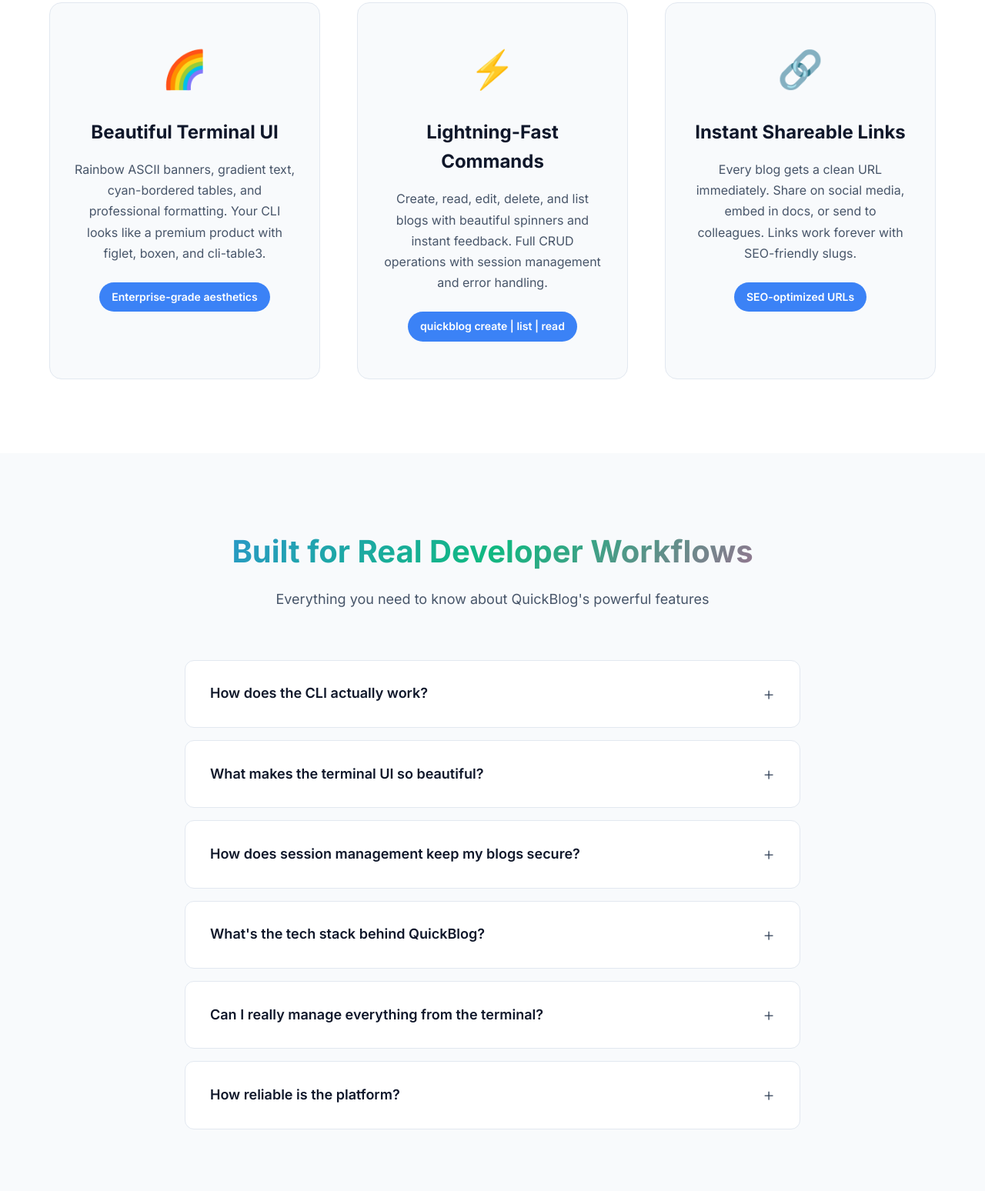
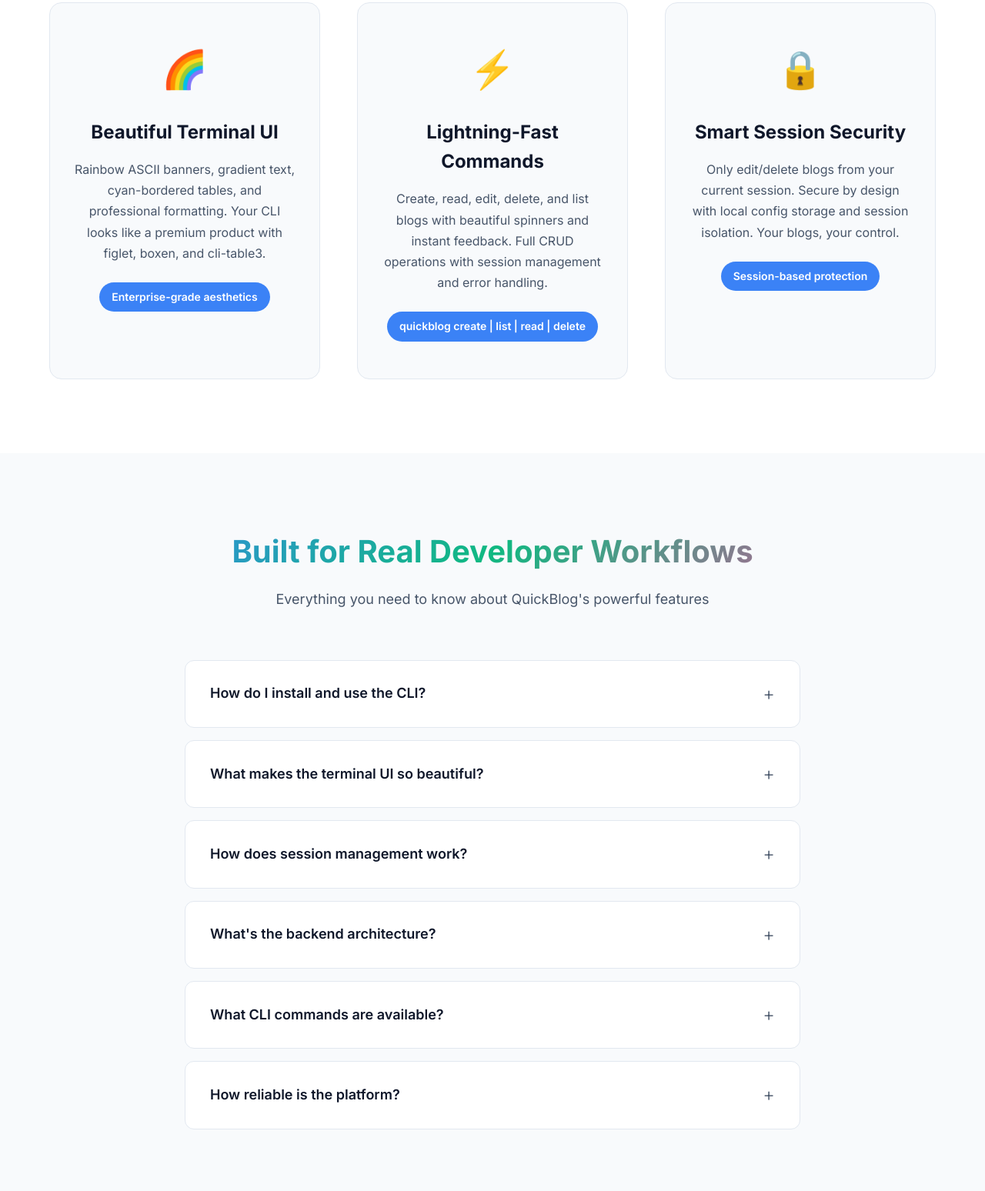
Before and after one commit to Divya4879/QuickBlog, a website: page index.html in a window 1280 px wide. Shown: the part 1146-2694 px from the top of the page at 77% size. Drawn offline with Linux system fonts and the light colour scheme.

Commit message:
Update FAQ with real, accurate content based on actual codebase

```diff
--- a/index.html
+++ b/index.html
@@ -35,11 +35,15 @@
             <div class="container" style="margin-top: 5rem;">
                 <div class="hero-content">
                     <h1 class="hero-title">
-                        <span class="gradient-text">Blog From Your Terminal Get Shareable Links</span><br>
+                        <span class="gradient-text">Write anywhere<br>
+                            Publish instantly<br>
+                            Share everywhere</span><br>
                     </h1>
                     <p class="hero-subtitle">
-                        Professional CLI tool for developers. Write, publish, and manage blogs without leaving your terminal.
-                        Beautiful formatting, session management, and instant shareable links.
+                        A simple yet powerful CLI tool for anyone with something to share.
+                        Write, format, and publish blogs easily from your terminal, no technical expertise needed.
+
+                        Beautiful formatting & instant links, because real people are sharing.
                     </p>
                     <div class="hero-cta">
                         <a href="/create-new.html" class="btn-cta">
@@ -75,14 +79,15 @@
                         <div class="feature-icon">⚡</div>
                         <h3>Lightning-Fast Commands</h3>
                         <p>Create, read, edit, delete, and list blogs with beautiful spinners and instant feedback. Full CRUD operations with session management and error handling.</p>
-                        <div class="feature-stat">quickblog create | list | read</div>
+                        <div class="feature-stat">quickblog create | list | read | delete</div>
                     </div>
 
                     <div class="feature-card">
-                        <div class="feature-icon">🔗</div>
-                        <h3>Instant Shareable Links</h3>
-                        <p>Every blog gets a clean URL immediately. Share on social media, embed in docs, or send to colleagues. Links work forever with SEO-friendly slugs.</p>
-                        <div class="feature-stat">SEO-optimized URLs</div>
+                        <div class="feature-icon">🔒</div>
+                        <h3>Smart Session Security</h3>
+                        <p>Only edit/delete blogs from your current session. Secure by design with local config storage and session isolation. Your
+blogs, your control.</p>
+                        <div class="feature-stat">Session-based protection</div>
                     </div>
                 </div>
             </div>
@@ -97,11 +102,11 @@
                 <div class="faq-grid">
                     <div class="faq-item">
                         <div class="faq-question">
-                            <h3>How does the CLI actually work?</h3>
+                            <h3>How do I install and use the CLI?</h3>
                             <span class="faq-toggle">+</span>
                         </div>
                         <div class="faq-answer">
-                            <p>Install via npm, run `quickblog init` for a beautiful welcome, then use commands like `quickblog create`, `quickblog list`, `quickblog read <id>`. Each command has gorgeous formatting with colors, tables, and professional feedback.</p>
+                            <p>Install via npm: `npm install quickblog-api`. Run `quickblog init` for setup, then use commands like `quickblog create`, `quickblog list`, `quickblog read <id>`. All commands have beautiful formatting with rainbow ASCII art and professional tables.</p>
                         </div>
                     </div>
                     <div class="faq-item">
@@ -110,34 +115,34 @@
                             <span class="faq-toggle">+</span>
                         </div>
                         <div class="faq-answer">
-                            <p>We use figlet for ASCII art, gradient-string for rainbow effects, boxen for rounded borders, cli-table3 for professional tables, and picocolors for fast styling. It looks like a premium enterprise tool.</p>
+                            <p>We use figlet for ASCII art, gradient-string for rainbow effects, boxen for rounded cyan borders, cli-table3 for professional tables, and picocolors for fast styling. Plus ora spinners and beautiful formatting throughout.</p>
                         </div>
                     </div>
                     <div class="faq-item">
                         <div class="faq-question">
-                            <h3>How does session management keep my blogs secure?</h3>
+                            <h3>How does session management work?</h3>
                             <span class="faq-toggle">+</span>
                         </div>
                         <div class="faq-answer">
-                            <p>You can only edit/delete blogs created in your current CLI session. This prevents accidental modifications of others' content while allowing full control over your own blogs. Session data is stored locally with the `conf` package.</p>
+                            <p>You can only edit/delete blogs created in your current CLI session. Session data is stored locally using the `conf` package. This prevents accidental modifications while giving you full control over your own content.</p>
                         </div>
                     </div>
                     <div class="faq-item">
                         <div class="faq-question">
-                            <h3>What's the tech stack behind QuickBlog?</h3>
+                            <h3>What's the backend architecture?</h3>
                             <span class="faq-toggle">+</span>
                         </div>
                         <div class="faq-answer">
-                            <p>Node.js + Express backend, Redis for data storage, Vercel for hosting, Commander.js for CLI, Axios for API calls, and premium terminal UI libraries. Production-ready architecture with proper error handling.</p>
+                            <p>Node.js + Express server with Redis Cloud database, deployed on Vercel. Full REST API with GET, POST, PUT, DELETE endpoints. Commander.js powers the CLI with Axios for API calls.</p>
                         </div>
                     </div>
                     <div class="faq-item">
                         <div class="faq-question">
-                            <h3>Can I really manage everything from the terminal?</h3>
+                            <h3>What CLI commands are available?</h3>
                             <span class="faq-toggle">+</span>
                         </div>
                         <div class="faq-answer">
-                            <p>Absolutely. Create blogs with interactive prompts, list with beautiful tables, read with formatted display, edit with confirmation, delete with safety checks, and check status. Complete blog management without touching a browser.</p>
+                            <p>Complete CRUD operations: `init`, `create`, `list`, `read <id>`, `edit <id>`, `delete <id>`, `status`, `test`, `clear`. Each command has beautiful output, error handling, and interactive prompts where needed.</p>
                         </div>
                     </div>
                     <div class="faq-item">
@@ -238,12 +243,7 @@
                             <span class="btn-icon">👀</span>
                         </a>
                     </div>
-                    <div class="cta-features">
-                        <span>✓ No signup required</span>
-                        <span>✓ Beautiful terminal UI</span>
-                        <span>✓ Session management</span>
-                        <span>✓ Instant publishing</span>
-                    </div>
+
                 </div>
             </div>
         </section>
```
